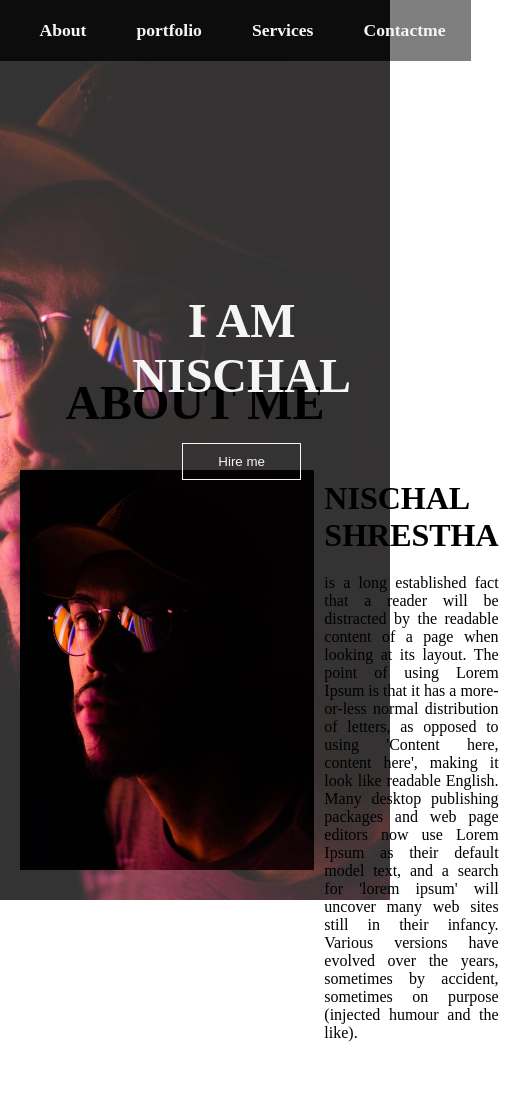
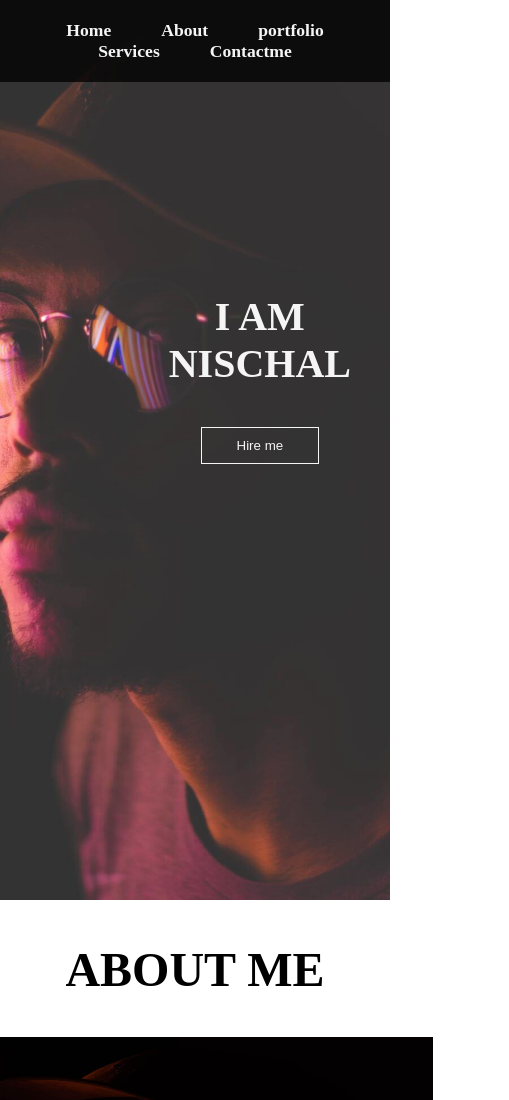
Before and after one commit to Nischal-pc/protfolio, a plain HTML site: page assets/index.html in a window 390 px wide. Shown: the top 1100 px of the page, 509 px wide, since content can reach past the window. Drawn offline with Linux system fonts and the light colour scheme.

Commit message:
tablets css

```diff
--- /dev/null
+++ b/assets/css/tablet.css
@@ -0,0 +1,38 @@
+/*navbar*/
+.navbar ul{
+    flex-wrap: wrap;
+    justify-content: center;
+}
+
+/*heading*/
+.headings,headings1,headings2{
+    font-size: 2.5rem;
+}
+#about{
+    margin-top: 800px;
+}
+
+
+
+/*about*/
+#pic{
+    flex-direction: column;
+    align-items: center;
+}
+#pic img{
+    width: 475px;
+    height: 300px;
+}
+#intro h2{
+    text-align: center;
+    padding: 10px;
+}
+.input{
+    width: 60%;
+}
+#msg{
+    width: 55%;
+}
+#send{
+    width: 20%;
+}
--- a/assets/index.html
+++ b/assets/index.html
@@ -11,6 +11,7 @@
         <meta name="description" content="">
         <meta name="viewport" content="width=device-width, initial-scale=1">
         <link rel="stylesheet" href="css/styles.css">
+        <link rel="stylesheet" media="screen and (max-width:800px)" href="css/tablet.css">
     </head>
     <body>
         <section>
```
